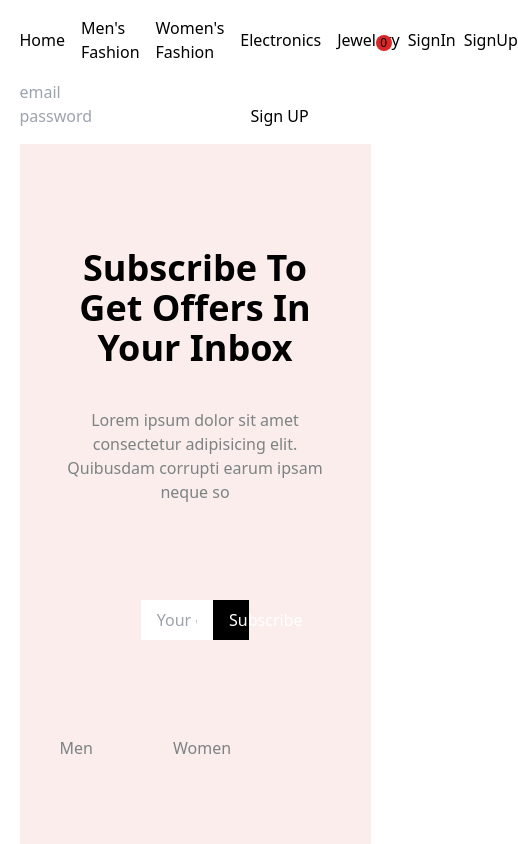
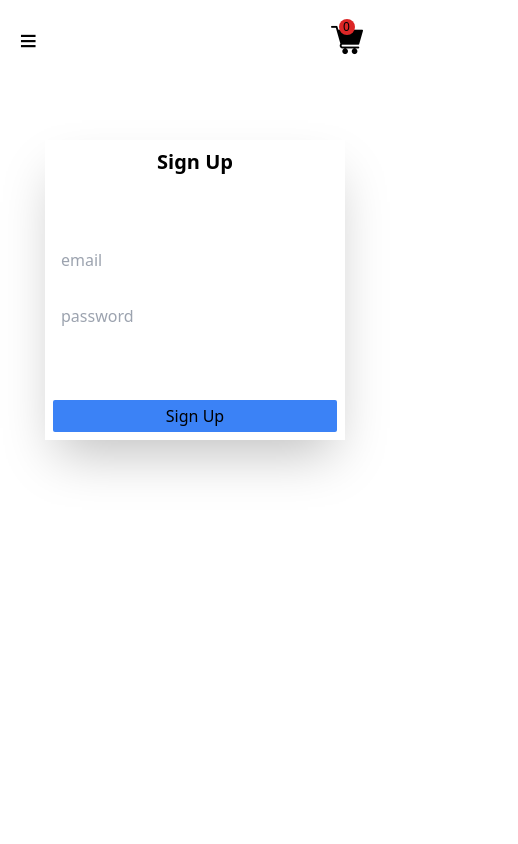
Before and after one commit to abusaadkhan/e-commerce-clone, a React (Create React App) app: page /signup in a window 390 px wide. Shown: the top 844 px of the page, 518 px wide, since content can reach past the window. Built offline with nearby package versions, Linux system fonts and the light colour scheme; no server answers.

Commit message:
made responsive

```diff
--- a/src/App.css
+++ b/src/App.css
@@ -36,3 +36,8 @@
     transform: rotate(360deg);
   }
 }
+
+body{
+  margin: 0;
+  padding: 0;
+}
--- a/src/App.js
+++ b/src/App.js
@@ -6,7 +6,7 @@ import Footer from './components/Footer';
 
 function App() {
   return (
-    <div className="mx-[5%] box-border ">
+    <div className="mx-[5%] pt-[100px] box-border ">
       <Navbar/>
       <Outlet/>
       <Footer/>
--- a/src/components/Auth.js
+++ b/src/components/Auth.js
@@ -27,10 +27,15 @@ export const Auth = () => {
 
 
     return(
+        <div className='flex justify-center items-start min-h-screen pt-10' >
+        <div className=' flex flex-col w-[300px] h-[300px] justify-between items-center mx-auto p-2 shadow-[rgba(0,_0,_0,_0.25)_0px_25px_50px_-12px] ' >
+        <h1 className='text-xl font-semibold' >Sign Up</h1>
         <div>
-            <input type='email' placeholder='email' onChange={(e) => setEmail(e.target.value)} />
-            <input type='password' placeholder='password' onChange={(e) => setPassword(e.target.value)} />
-            <button onClick={signIn} >Sign UP</button>
+            <input className='w-full p-2 mb-4' type='email' placeholder='email' onChange={(e) => setEmail(e.target.value)} />
+            <input className='w-full p-2' type='password' placeholder='password' onChange={(e) => setPassword(e.target.value)} />
         </div>
+        <button className='bg-blue-500 py-1 px-2 rounded-sm w-full' onClick={signIn} >Sign Up</button>
+        </div>
+    </div>
     )
 }
--- a/src/components/Card.js
+++ b/src/components/Card.js
@@ -8,8 +8,8 @@ const Card = ({pro, key}) => {
 
     return(
 
-        <div key={key} className="   w-[21.333%] h-[350px] box-border  rounded-md relative ease-in duration-300  hover:shadow-[0px_4px_16px_rgba(17,17,26,0.1),_0px_8px_24px_rgba(17,17,26,0.1),_0px_16px_56px_rgba(17,17,26,0.1)] hover:scale-105 " >
-            <img className=" w-full h-60 " src={pro.image} />
+        <div key={key} className="   w-[21.333%] h-[350px] box-border  rounded-md relative ease-in duration-300  hover:shadow-[0px_4px_16px_rgba(17,17,26,0.1),_0px_8px_24px_rgba(17,17,26,0.1),_0px_16px_56px_rgba(17,17,26,0.1)] hover:scale-105 max-[768px]:w-[80%] max-[768px]:h-[420px] " >
+            <img className=" w-full h-60 max-[768px]:h-80 " src={pro.image} />
             <div className="my-2 p-2 " >
                 <h1 className="overflow-hidden whitespace-nowrap text-ellipsis" >{pro.title}</h1>
                 <h4>Rs. {pro.price}</h4>
--- a/src/components/Cart.js
+++ b/src/components/Cart.js
@@ -53,7 +53,7 @@ const Cart = () => {
                         </div>
             })}
 
-            <div>
+            <div className="my-10 text-xl" >
                 Subtotal: Rs. {totalPrice}
             </div>
 
--- a/src/components/Checkout.js
+++ b/src/components/Checkout.js
@@ -26,7 +26,7 @@ const Checkout = () => {
     },[])
 
     return(
-        <div>
+        <div className=" min-h-screen " >
             <div>
                 <div>
                     <label for='address' >Please Enter delivery address</label>
--- a/src/components/Footer.js
+++ b/src/components/Footer.js
@@ -9,12 +9,12 @@ const Footer = () => {
                         <h1 className=" text-4xl font-semibold m-4 mt-16 text-black " >Subscribe To Get Offers In Your Inbox</h1>
                         <h2 className="  mt-10 ">Lorem ipsum dolor sit amet consectetur adipisicing elit. Quibusdam corrupti earum ipsam neque so</h2>
                     </div>
-                    <div className="flex w-2/5 " >
-                        <input className="px-4 py-2 w-4/6" placeholder="Your email address" />
-                        <button className="px-4 py-2 w-2/6 bg-black text-white ">Subscribe</button>
+                    <div className="flex w-2/5 max-[640px]:flex-col max-[640px]:w-full max-[640px]:items-center " >
+                        <input className="px-4 py-2 w-4/6 max-[640px]:w-full" placeholder="Your email address" />
+                        <button className="px-4 py-2 w-2/6 bg-black text-white max-[640px]:w-full ">Subscribe</button>
                     </div>
                     <div>
-                        <ul className="list-none flex flex-wrap gap-20" >
+                        <ul className="list-none flex flex-wrap gap-20 max-[640px]:flex-col max-[640px]:gap-10" >
                             <li>Men</li>
                             <li>Women</li>
                             <li>Electronics</li>
--- a/src/components/Home.js
+++ b/src/components/Home.js
@@ -32,15 +32,15 @@ const Home = () => {
     return(
         <div className="box-border" >
 
-            <div className="w-full bg-[#faedeb] h-screen my-10 mt-0 flex items-center px-10 " >
-                <div className="w-1/2 h-1/2" >
+            <div className="w-full bg-[#faedeb] h-screen my-10 mt-0 flex items-center px-10 max-[640px]:flex-col" >
+                <div className="w-1/2 h-1/2 max-[640px]:w-full max-[640px]:flex max-[640px]:flex-col max-[640px]:items-center max-[640px]:justify-center max-[640px]:h-1/3" >
                     <h1>Men</h1>
-                    <h1 className="text-6xl font-bold" >Slick. Modern. <br/> Awesome.</h1>
+                    <h1 className="text-6xl font-bold max-[640px]:text-xl" >Slick. Modern. Awesome.</h1>
                     <Link to='/men' >
                         <button className="mt-10 bg-black text-white px-4 py-2" >Shop Collection</button>
                     </Link>
                 </div>
-                <div className="w-1/2 h-1/2 bg-white " >
+                <div className="w-1/2 h-1/2 bg-white max-[640px]:2/3 max-[640px]:w-full " >
                 </div>
             </div>
 
@@ -49,7 +49,7 @@ const Home = () => {
                 { isFetching && <h2>.....fetching</h2> }
                 {error && <h2>something went wrong</h2>}
                 { isSuccess && (
-                    <div className="flex flex-row items-center justify-center flex-wrap gap-14 w-full " >
+                    <div className="flex flex-row items-center justify-center flex-wrap gap-14 w-full max-[1270px]:gap-40  " >
                         {data.map((pro,key)=>{
                             return <Card pro={pro} key={key} />
                         })}
--- a/src/components/Navbar.js
+++ b/src/components/Navbar.js
@@ -7,8 +7,18 @@ import { auth } from "../firebase/firebase";
 
 const Navbar = () => {
 
+    const [extendNavbar,setExtendNavbar] = useState(false)
     const[user,setUser] = useState(null)
     const count = useSelector((state) => state.cart.count)
+
+    const handleExtendeNavbar = () => {
+        setExtendNavbar(curr => !curr)
+    }
+
+    const handleExtendeNavbarLogOut = () => {
+        logOut()
+        handleExtendeNavbar()
+    }
 
     const logOut = async() => {
         try{
@@ -34,8 +44,15 @@ const Navbar = () => {
 
     return(
 
-        <div className=" bg-white w-full h-[80px] flex flex-row items-center justify-between " >
-            <ul className="flex flex-row items-center  gap-4" >
+        <div className="relative" >
+            <div className=" bg-white mx-[5%] h-[80px] flex flex-row items-center justify-between fixed top-0 left-0 right-0 z-10  " >
+            <button className=" text-3xl hidden max-[640px]:inline-block  " onClick={handleExtendeNavbar} >
+                {
+                    extendNavbar? <div>&#10005;</div> : <div>&#8801;</div>
+                }
+            </button>
+
+            <ul className="flex flex-row items-center  gap-4 max-[640px]:hidden" >
                 <Link to='/' >
                     <li>Home</li>
                 </Link>
@@ -64,10 +81,10 @@ const Navbar = () => {
                     user? (
 
 
-                        <li className="hover:underline underline-offset-8 decoration-2 cursor-pointer" onClick={logOut}>logout</li>
+                        <li className="hover:underline underline-offset-8 decoration-2 cursor-pointer max-[640px]:hidden" onClick={logOut}>logout</li>
 
                     ) : (
-                        <div className=" list-none flex gap-2 items-center " >
+                        <div className=" list-none flex gap-2 items-center max-[640px]:hidden " >
                             <Link to="/signin" >
                             <li className="hover:underline underline-offset-8 decoration-2">SignIn</li>
                             </Link>
@@ -76,10 +93,59 @@ const Navbar = () => {
                             </Link>
                         </div>
                     )
-                 }
+                }
                 </div>
             </div>
+            </div>
+
+            <div>
+                {
+                    extendNavbar? (
+                        <div className="h-screen bg-white w-full z-10 fixed top-[79px] ">
+                            <ul className="flex flex-col items-center gap-20 text-xl " >
+                            <Link to='/' >
+                                <li onClick={handleExtendeNavbar} >Home</li>
+                            </Link>
+                            <Link to='/men' >
+                                <li onClick={handleExtendeNavbar} >Men's Fashion</li>
+                            </Link>
+                            <Link to='/women' >
+                                <li onClick={handleExtendeNavbar} >Women's Fashion</li>
+                            </Link>
+                            <Link to='/electronics' >
+                                <li onClick={handleExtendeNavbar} >Electronics</li>
+                            </Link>
+                            <Link to='/jewelery' >
+                                <li onClick={handleExtendeNavbar} >Jewelery</li>
+                            </Link>
+                            </ul>
+                            <div className="list-none mt-14 flex flex-col items-center gap-20 text-xl  " >
+                                {
+                                    user? (
+
+
+                                        <li className="hover:underline underline-offset-8 decoration-2 cursor-pointer text-xl " onClick={handleExtendeNavbarLogOut}>logout</li>
+
+                                    ) : (
+                                        <div className=" list-none flex flex-col gap-20 text-xl items-center " >
+                                            <Link to="/signin" >
+                                            <li className="hover:underline underline-offset-8 decoration-2" onClick={handleExtendeNavbar} >SignIn</li>
+                                            </Link>
+                                            <Link to="/signup" >
+                                                <li className="hover:underline underline-offset-8 decoration-2" onClick={handleExtendeNavbar} >SignUp</li>
+                                            </Link>
+                                        </div>
+                                    )
+                                }
+                            </div>
+                        </div>
+
+                    ) : <></>
+                }
+            </div>
         </div>
+
+
     )
 }
 
--- a/src/components/SignIn.js
+++ b/src/components/SignIn.js
@@ -29,10 +29,15 @@ const SignIn = () => {
 
 
     return(
-        <div>
-            <input type='email' placeholder='email' onChange={(e) => setEmail(e.target.value)} />
-            <input type='password' placeholder='password' onChange={(e) => setPassword(e.target.value)} />
-            <button onClick={signIn} >Sign In</button>
+        <div className='flex justify-center items-start min-h-screen pt-10' >
+            <div className=' flex flex-col w-[300px] h-[300px] justify-between items-center mx-auto p-2 shadow-[rgba(0,_0,_0,_0.25)_0px_25px_50px_-12px] ' >
+            <h1 className='text-xl font-semibold' >Sign In</h1>
+            <div>
+                <input className='w-full p-2 mb-4' type='email' placeholder='email' onChange={(e) => setEmail(e.target.value)} />
+                <input className='w-full p-2' type='password' placeholder='password' onChange={(e) => setPassword(e.target.value)} />
+            </div>
+            <button className='bg-blue-500 py-1 px-2 rounded-sm w-full' onClick={signIn} >Sign In</button>
+            </div>
         </div>
     )
 }
```
